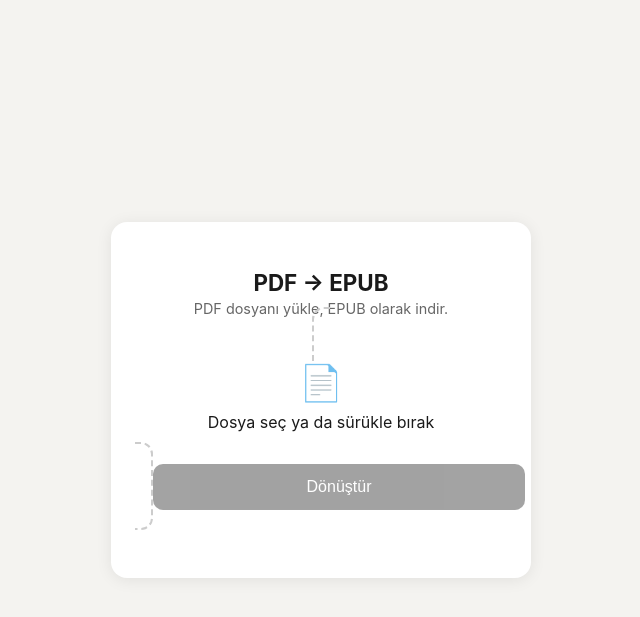
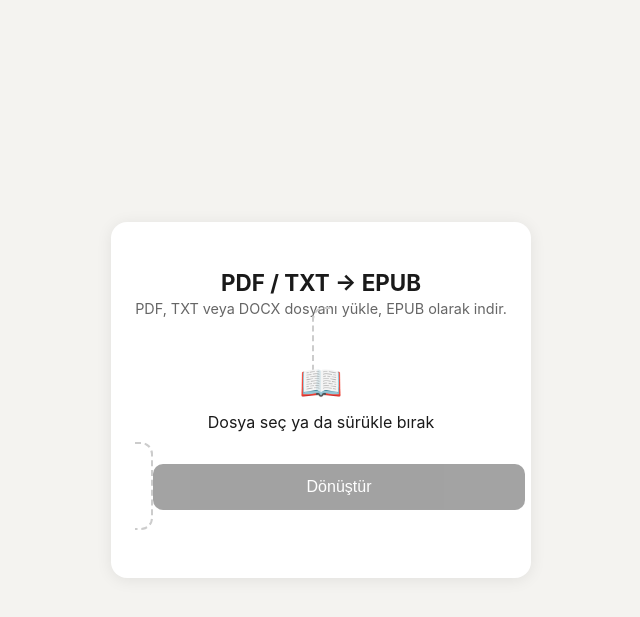
Before and after one commit to lones0/pdf2epub, a Flask app: page / in a window 1280 px wide. Shown: the top 617 px of the page, without its empty margins (319-959 px from the left). Run offline with Flask 3, Linux system fonts and the light colour scheme.

Commit message:
Support PDF, TXT, DOCX and handle 502/OOM errors with clear advice

```diff
--- a/app.py
+++ b/app.py
@@ -9,6 +9,9 @@ app = Flask(__name__)
 
 MAX_FILE_SIZE_MB = 50
 app.config["MAX_CONTENT_LENGTH"] = MAX_FILE_SIZE_MB * 1024 * 1024
+
+
+ALLOWED_EXTENSIONS = {".pdf", ".txt", ".docx"}
 
 
 @app.route("/")
@@ -25,24 +28,34 @@ def convert():
     if uploaded.filename == "":
         return jsonify({"error": "Dosya seçilmedi."}), 400
 
-    if not uploaded.filename.lower().endswith(".pdf"):
-        return jsonify({"error": "Sadece PDF dosyası yükleyebilirsin."}), 400
+    ext = os.path.splitext(uploaded.filename.lower())[1]
+    if ext not in ALLOWED_EXTENSIONS:
+        return jsonify({"error": "Sadece PDF, TXT veya DOCX dosyası yükleyebilirsin."}), 400
 
     job_id = uuid.uuid4().hex
     with tempfile.TemporaryDirectory() as tmpdir:
-        pdf_path = os.path.join(tmpdir, f"{job_id}.pdf")
+        input_path = os.path.join(tmpdir, f"{job_id}{ext}")
         epub_path = os.path.join(tmpdir, f"{job_id}.epub")
-        uploaded.save(pdf_path)
+        uploaded.save(input_path)
+
+        cmd = ["ebook-convert", input_path, epub_path]
+        if ext == ".txt":
+            cmd.extend(["--input-encoding", "utf-8"])
+        elif ext == ".pdf":
+            cmd.extend(["--linearize-tables"])
 
         try:
             result = subprocess.run(
-                ["ebook-convert", pdf_path, epub_path],
+                cmd,
                 capture_output=True,
-                text=True,
+                text=False,
                 timeout=300,
             )
         except subprocess.TimeoutExpired:
             return jsonify({"error": "Dönüştürme zaman aşımına uğradı."}), 504
+
+        stdout = result.stdout.decode("utf-8", errors="replace").strip()
+        stderr = result.stderr.decode("utf-8", errors="replace").strip()
 
         if result.returncode != 0 or not os.path.exists(epub_path):
             error_msg = "Dönüştürme başarısız oldu."
@@ -50,7 +63,7 @@ def convert():
                 error_msg = "Sunucu bellek sınırı aşıldı (RAM yetersiz)."
                 detail_text = "PDF dosyası çok büyük veya çok fazla görsel içerdiği için Render ücretsiz planının 512 MB bellek sınırı aşıldı."
             else:
-                detail_text = (result.stderr.strip() if result.stderr else "") or (result.stdout.strip() if result.stdout else "")
+                detail_text = stderr or stdout
                 if not detail_text:
                     detail_text = f"Calibre bilinmeyen hata kodu ile sonlandı (kod: {result.returncode})."
                 elif "password" in detail_text.lower():
--- a/templates/index.html
+++ b/templates/index.html
@@ -96,14 +96,14 @@
 </head>
 <body>
   <div class="card">
-    <h1>PDF → EPUB</h1>
-    <p class="subtitle">PDF dosyanı yükle, EPUB olarak indir.</p>
+    <h1>PDF / TXT → EPUB</h1>
+    <p class="subtitle">PDF, TXT veya DOCX dosyanı yükle, EPUB olarak indir.</p>
 
     <label class="drop-zone" id="dropZone">
-      <div class="icon">📄</div>
+      <div class="icon">📖</div>
       <div>Dosya seç ya da sürükle bırak</div>
       <div class="filename" id="filename"></div>
-      <input type="file" id="fileInput" accept="application/pdf">
+      <input type="file" id="fileInput" accept=".pdf,.txt,.docx">
     </label>
 
     <button id="convertBtn" disabled>Dönüştür</button>
@@ -137,9 +137,10 @@ fileInput.addEventListener('change', () => {
 });
 
 function setFile(file) {
-  if (!file.name.toLowerCase().endsWith('.pdf')) {
-    statusEl.textContent = 'Sadece PDF dosyası kabul ediliyor.';
-    statusEl.className = 'status error';
+  const allowed = ['.pdf', '.txt', '.docx'];
+  const ext = file.name.slice(file.name.lastIndexOf('.')).toLowerCase();
+  if (!allowed.includes(ext)) {
+    statusEl.innerHTML = '<div class="error-box"><strong>❌ Sadece PDF, TXT veya DOCX dosyaları kabul ediliyor.</strong></div>';
     return;
   }
   selectedFile = file;
@@ -176,9 +177,24 @@ convertBtn.addEventListener('click', async () => {
   try {
     const res = await fetch('/convert', { method: 'POST', body: formData });
     if (!res.ok) {
-      const errData = await res.json().catch(() => ({}));
-      const title = errData.error || 'Dönüştürme başarısız oldu.';
-      const details = errData.details || '';
+      let title = 'Dönüştürme başarısız oldu.';
+      let details = '';
+      if (res.status === 502) {
+        title = 'Sunucu bellek sınırı aşıldı (HTTP 502 - RAM Yetersiz)';
+        details = 'Bu PDF dosyası çok kalın (yüzlerce sayfa) veya çok fazla görsel içerdiği için Render ücretsiz planındaki 512 MB bellek sınırı aşıldı.\n\n💡 İpucu: Elinizde bu kitabın .txt veya .docx versiyonu varsa onu yüklerseniz birkaç saniyede sorunsuz çevrilecektir!';
+      } else if (res.status === 504) {
+        title = 'Zaman aşımı (504)';
+        details = 'Dönüştürme işlemi 5 dakikadan uzun sürdüğü için zaman aşımına uğradı.';
+      } else {
+        try {
+          const errData = await res.json();
+          title = errData.error || title;
+          details = errData.details || '';
+        } catch (jsonErr) {
+          const text = await res.text().catch(() => '');
+          details = text.slice(0, 1000) || `HTTP ${res.status} ${res.statusText}`;
+        }
+      }
       showError(title, details);
       return;
     }
@@ -186,7 +202,8 @@ convertBtn.addEventListener('click', async () => {
     const url = URL.createObjectURL(blob);
     const a = document.createElement('a');
     a.href = url;
-    a.download = selectedFile.name.replace(/\.pdf$/i, '.epub');
+    const baseName = selectedFile.name.substring(0, selectedFile.name.lastIndexOf('.')) || selectedFile.name;
+    a.download = baseName + '.epub';
     document.body.appendChild(a);
     a.click();
     a.remove();
```
